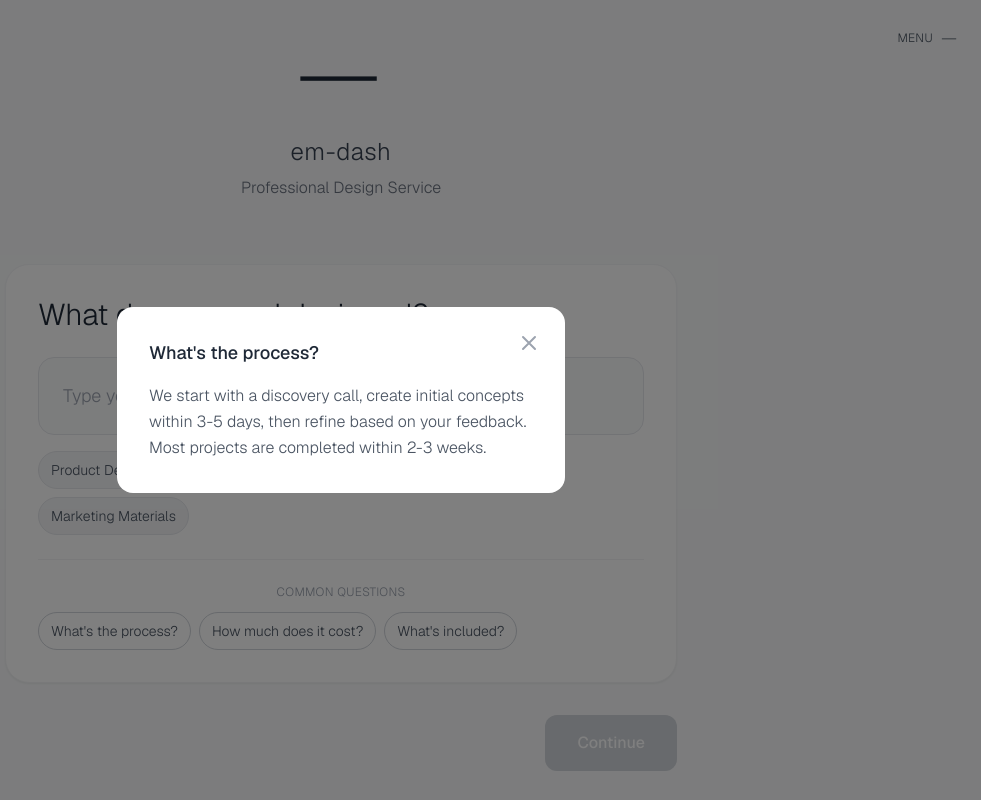
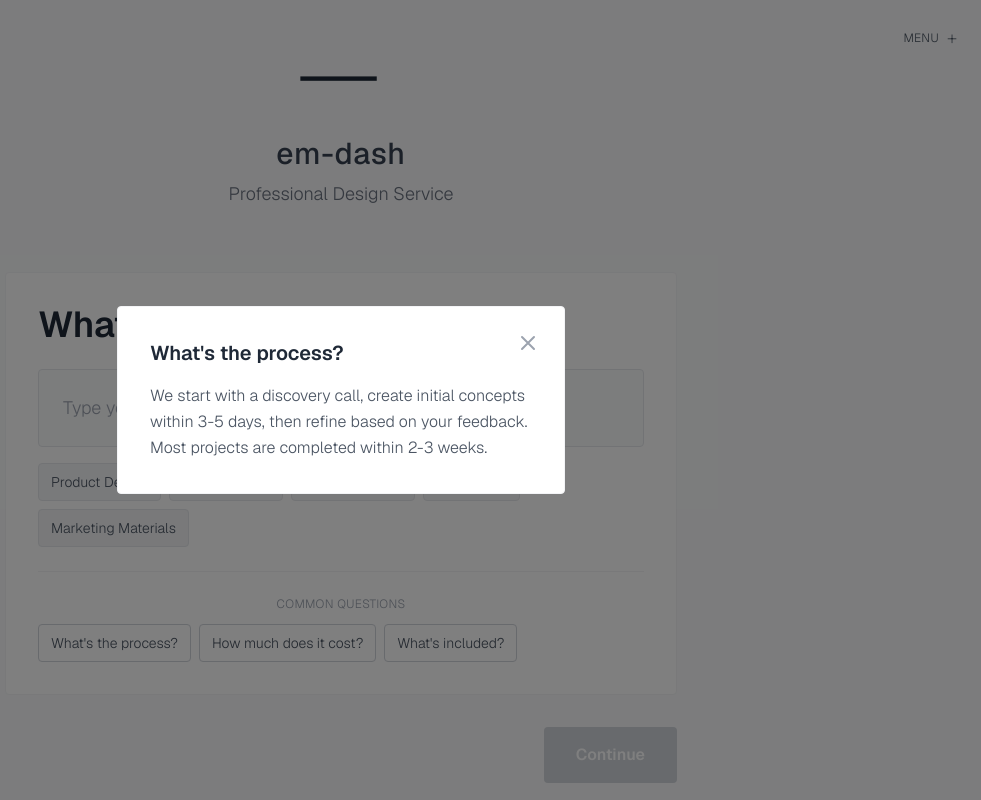
Before and after one commit to chalaska/design-service-website, a Next.js app: page / in a window 1280 px wide. Both pictures are taken after a click on the button "What's the process?". Shown: the top 800 px of the page, without its empty margins (299-1280 px from the left). Built offline with nearby package versions, Linux system fonts and the light colour scheme.

Commit message:
Update index.tsx

```diff
--- a/pages/index.tsx
+++ b/pages/index.tsx
@@ -307,7 +307,7 @@ export default function Home() {
         {/* FAQ Modal */}
         {faqModal && (
           <div className="fixed inset-0 bg-black bg-opacity-50 z-50 flex items-center justify-center p-4">
-            <div className="bg-white rounded-2xl p-8 max-w-md w-full relative">
+            <div className="bg-white rounded border border-gray-100 p-8 max-w-md w-full relative">
               <button
                 onClick={() => setFaqModal(null)}
                 className="absolute top-6 right-6 text-gray-400 hover:text-gray-600 transition-colors"
@@ -316,7 +316,7 @@ export default function Home() {
                   <path strokeLinecap="round" strokeLinejoin="round" strokeWidth={2} d="M6 18L18 6M6 6l12 12" />
                 </svg>
               </button>
-              <h3 className="text-lg font-medium text-gray-800 mb-4 pr-8">{faqModal.question}</h3>
+              <h3 className="text-xl font-semibold text-gray-800 mb-4 pr-8">{faqModal.question}</h3>
               <p className="text-gray-600 font-light leading-relaxed">{faqModal.answer}</p>
             </div>
           </div>
@@ -338,7 +338,7 @@ export default function Home() {
           >
             <span className="text-xs font-light uppercase tracking-wide">MENU</span>
             <span className={`text-lg font-extralight transition-transform duration-300 ${menuOpen ? 'rotate-45' : ''}`}>
-              {menuOpen ? '✕' : '—'}
+              {menuOpen ? '—' : '+'}
             </span>
           </button>
 
@@ -392,14 +392,14 @@ export default function Home() {
           {/* Logo Section */}
           <div className={`text-center mb-16 transition-opacity duration-300 ${isFocused && !isComplete ? 'opacity-30' : 'opacity-100'}`}>
             <div className="text-8xl font-extralight text-gray-800 mb-4 tracking-wider">—</div>
-            <div className="text-2xl font-light text-gray-700 mb-2 tracking-wide">em-dash</div>
-            <div className="text-gray-500 font-light">Professional Design Service</div>
+            <div className="text-3xl font-medium text-gray-700 mb-2 tracking-wide">em-dash</div>
+            <div className="text-lg text-gray-500 font-light">Professional Design Service</div>
           </div>
 
           {!isComplete ? (
             /* Question Flow */
             <div className={`text-center transition-opacity duration-300 ${isFocused ? 'relative z-30' : ''}`}>
-              <div className={`bg-white rounded-3xl shadow-sm border border-gray-100 p-8 mb-8 relative ${isFocused ? 'shadow-2xl' : ''} transition-shadow duration-300`}>
+              <div className={`bg-white rounded border border-gray-100 p-8 mb-8 relative ${isFocused ? 'shadow-2xl' : ''} transition-shadow duration-300`}>
                 {/* Progress in top right */}
                 {hasStarted && (
                   <div className="absolute top-6 right-6 text-right">
@@ -422,7 +422,7 @@ export default function Home() {
                 )}
 
                 {/* Question title inside the box - left aligned */}
-                <h1 className="text-2xl md:text-3xl font-light text-gray-800 mb-6 leading-tight text-left">
+                <h1 className="text-3xl md:text-4xl font-semibold text-gray-800 mb-6 leading-tight text-left">
                   {questions[currentQuestion].question}
                 </h1>
 
@@ -432,7 +432,7 @@ export default function Home() {
                   onChange={(e) => setCurrentInput(e.target.value)}
                   onKeyPress={handleKeyPress}
                   placeholder={questions[currentQuestion].placeholder}
-                  className="w-full text-lg p-6 border border-gray-200 rounded-2xl focus:border-gray-400 focus:outline-none transition-colors bg-gray-50 focus:bg-white font-light"
+                  className="w-full text-lg p-6 border border-gray-200 rounded focus:border-gray-400 focus:outline-none transition-colors bg-gray-50 focus:bg-white font-light"
                   autoFocus
                 />
 
@@ -444,7 +444,7 @@ export default function Home() {
                         <button
                           key={index}
                           onClick={() => handleChipSelect(chip)}
-                          className="text-sm bg-gray-100 hover:bg-gray-200 text-gray-600 hover:text-gray-800 px-3 py-2 rounded-full transition-colors font-light border border-gray-200"
+                          className="text-sm bg-gray-100 hover:bg-gray-200 text-gray-600 hover:text-gray-800 px-3 py-2 rounded border border-gray-200 transition-colors font-light"
                         >
                           {chip}
                         </button>
@@ -462,7 +462,7 @@ export default function Home() {
                         <button
                           key={index}
                           onClick={() => setFaqModal(faq)}
-                          className="text-sm bg-transparent hover:bg-gray-50 text-gray-600 hover:text-gray-800 px-3 py-2 rounded-full transition-colors font-light border border-gray-300"
+                          className="text-sm bg-transparent hover:bg-gray-50 text-gray-600 hover:text-gray-800 px-3 py-2 rounded border border-gray-300 transition-colors font-light"
                         >
                           {faq.question}
                         </button>
@@ -477,7 +477,7 @@ export default function Home() {
                   {hasStarted && (
                     <button
                       onClick={resetToHome}
-                      className="w-10 h-10 bg-white hover:bg-gray-100 text-gray-600 hover:text-gray-800 rounded-full border border-gray-200 transition-all flex items-center justify-center"
+                      className="w-10 h-10 bg-white hover:bg-gray-100 text-gray-600 hover:text-gray-800 rounded border border-gray-200 transition-all flex items-center justify-center"
                     >
                       <svg className="w-5 h-5" fill="none" stroke="currentColor" viewBox="0 0 24 24">
                         <path strokeLinecap="round" strokeLinejoin="round" strokeWidth={2} d="M3 12l2-2m0 0l7-7 7 7M5 10v10a1 1 0 001 1h3m10-11l2 2m-2-2v10a1 1 0 01-1 1h-3m-6 0a1 1 0 001-1v-4a1 1 0 011-1h2a1 1 0 011 1v4a1 1 0 001 1m-6 0h6" />
@@ -508,7 +508,7 @@ export default function Home() {
                 <button
                   onClick={handleNext}
                   disabled={!currentInput.trim()}
-                  className="bg-gray-800 hover:bg-gray-900 disabled:bg-gray-300 disabled:cursor-not-allowed text-white font-medium py-4 px-8 rounded-xl transition-all disabled:hover:scale-100"
+                  className="bg-gray-800 hover:bg-gray-900 disabled:bg-gray-300 disabled:cursor-not-allowed text-white font-semibold py-4 px-8 rounded transition-all disabled:hover:scale-100"
                 >
                   {currentQuestion === questions.length - 1 ? 'Complete' : 'Continue'}
                 </button>
@@ -517,13 +517,13 @@ export default function Home() {
           ) : (
             /* Project Brief & Actions */
             <div className="text-center">
-              <h1 className="text-3xl md:text-4xl font-light text-gray-800 mb-12">
+              <h1 className="text-4xl md:text-5xl font-bold text-gray-800 mb-12">
                 Your Project Brief
               </h1>
 
               {/* Project Brief Card */}
-              <div className="bg-white rounded-3xl shadow-sm border border-gray-100 p-8 mb-8 text-left">
-                <h2 className="text-2xl font-light text-gray-800 mb-8">Project Overview</h2>
+              <div className="bg-white rounded border border-gray-100 p-8 mb-8 text-left">
+                <h2 className="text-3xl font-semibold text-gray-800 mb-8">Project Overview</h2>
 
                 <div className="space-y-6">
                   <div>
@@ -557,7 +557,7 @@ export default function Home() {
               <div className="space-y-4 mb-8">
                 <button
                   onClick={handleSubmitAndPay}
-                  className="w-full bg-gray-800 hover:bg-gray-900 text-white font-medium py-4 px-8 rounded-xl transition-all"
+                  className="w-full bg-gray-800 hover:bg-gray-900 text-white font-semibold py-4 px-8 rounded transition-all"
                 >
                   Submit & Pay - $99/month
                 </button>
@@ -569,7 +569,7 @@ export default function Home() {
                       document.querySelector('.contact-form')?.scrollIntoView({ behavior: 'smooth' });
                     }, 100);
                   }}
-                  className="block w-full bg-white hover:bg-gray-100 text-gray-800 font-medium py-4 px-8 rounded-xl border border-gray-200 transition-all text-center"
+                  className="block w-full bg-white hover:bg-gray-100 text-gray-800 font-semibold py-4 px-8 rounded border border-gray-200 transition-all text-center"
                 >
                   Get in touch
                 </button>
@@ -586,8 +586,8 @@ export default function Home() {
 
           {/* FAQ Section - Show after completion */}
           {isComplete && (
-            <div className="mt-12 bg-white rounded-2xl shadow-sm border border-gray-100 p-6">
-              <h2 className="text-lg font-light text-gray-700 mb-6">
+            <div className="mt-12 bg-white rounded border border-gray-100 p-6">
+              <h2 className="text-2xl font-semibold text-gray-700 mb-6">
                 Questions & Answers
               </h2>
 
@@ -596,9 +596,9 @@ export default function Home() {
                   <button
                     key={index}
                     onClick={() => setFaqModal(faq)}
-                    className="text-left p-4 hover:bg-gray-50 transition-colors rounded-xl border border-gray-100"
+                    className="text-left p-4 hover:bg-gray-50 transition-colors rounded border border-gray-100"
                   >
-                    <span className="font-light text-gray-700">{faq.question}</span>
+                    <span className="font-medium text-gray-700">{faq.question}</span>
                   </button>
                 ))}
               </div>
@@ -786,7 +786,7 @@ export default function Home() {
                     </button>
                   </div>
 
-                  <form className="space-y-6">
+                  <form className="space-y-6" action="https://formspree.io/f/YOUR_FORM_ID" method="POST">
                     <div className="grid grid-cols-1 md:grid-cols-2 gap-6">
                       <div>
                         <label className="block text-sm font-medium text-gray-500 uppercase tracking-wide mb-2">
@@ -794,6 +794,8 @@ export default function Home() {
                         </label>
                         <input
                           type="text"
+                          name="name"
+                          required
                           className="w-full p-4 border border-gray-200 rounded-xl focus:border-gray-400 focus:outline-none transition-colors bg-gray-50 focus:bg-white font-light"
                           placeholder="Your name"
                         />
@@ -804,6 +806,8 @@ export default function Home() {
                         </label>
                         <input
                           type="email"
+                          name="email"
+                          required
                           className="w-full p-4 border border-gray-200 rounded-xl focus:border-gray-400 focus:outline-none transition-colors bg-gray-50 focus:bg-white font-light"
                           placeholder="your@email.com"
                         />
@@ -814,14 +818,14 @@ export default function Home() {
                       <label className="block text-sm font-medium text-gray-500 uppercase tracking-wide mb-2">
                         Project Type
                       </label>
-                      <select className="w-full p-4 border border-gray-200 rounded-xl focus:border-gray-400 focus:outline-none transition-colors bg-gray-50 focus:bg-white font-light">
-                        <option>Select project type</option>
-                        <option>Brand Identity</option>
-                        <option>Website Design</option>
-                        <option>Product Design</option>
-                        <option>Mobile App</option>
-                        <option>Marketing Materials</option>
-                        <option>Other</option>
+                      <select name="project_type" required className="w-full p-4 border border-gray-200 rounded-xl focus:border-gray-400 focus:outline-none transition-colors bg-gray-50 focus:bg-white font-light">
+                        <option value="">Select project type</option>
+                        <option value="Brand Identity">Brand Identity</option>
+                        <option value="Website Design">Website Design</option>
+                        <option value="Product Design">Product Design</option>
+                        <option value="Mobile App">Mobile App</option>
+                        <option value="Marketing Materials">Marketing Materials</option>
+                        <option value="Other">Other</option>
                       </select>
                     </div>
 
@@ -830,7 +834,9 @@ export default function Home() {
                         Tell us about your project
                       </label>
                       <textarea
+                        name="project_description"
                         rows={4}
+                        required
                         className="w-full p-4 border border-gray-200 rounded-xl focus:border-gray-400 focus:outline-none transition-colors bg-gray-50 focus:bg-white font-light resize-none"
                         placeholder="Describe your project, goals, and any specific requirements..."
                       ></textarea>
@@ -840,14 +846,17 @@ export default function Home() {
                       <label className="block text-sm font-medium text-gray-500 uppercase tracking-wide mb-2">
                         Timeline
                       </label>
-                      <select className="w-full p-4 border border-gray-200 rounded-xl focus:border-gray-400 focus:outline-none transition-colors bg-gray-50 focus:bg-white font-light">
-                        <option>Select timeline</option>
-                        <option>Rush (1-2 weeks)</option>
-                        <option>Standard (2-4 weeks)</option>
-                        <option>Flexible (1-2 months)</option>
-                        <option>Not sure</option>
+                      <select name="timeline" required className="w-full p-4 border border-gray-200 rounded-xl focus:border-gray-400 focus:outline-none transition-colors bg-gray-50 focus:bg-white font-light">
+                        <option value="">Select timeline</option>
+                        <option value="Rush (1-2 weeks)">Rush (1-2 weeks)</option>
+                        <option value="Standard (2-4 weeks)">Standard (2-4 weeks)</option>
+                        <option value="Flexible (1-2 months)">Flexible (1-2 months)</option>
+                        <option value="Not sure">Not sure</option>
                       </select>
                     </div>
+
+                    <input type="hidden" name="_subject" value="New Contact Form Submission - em-dash" />
+                    <input type="hidden" name="_next" value="https://your-site.vercel.app/?submitted=true" />
 
                     <button
                       type="submit"
```
